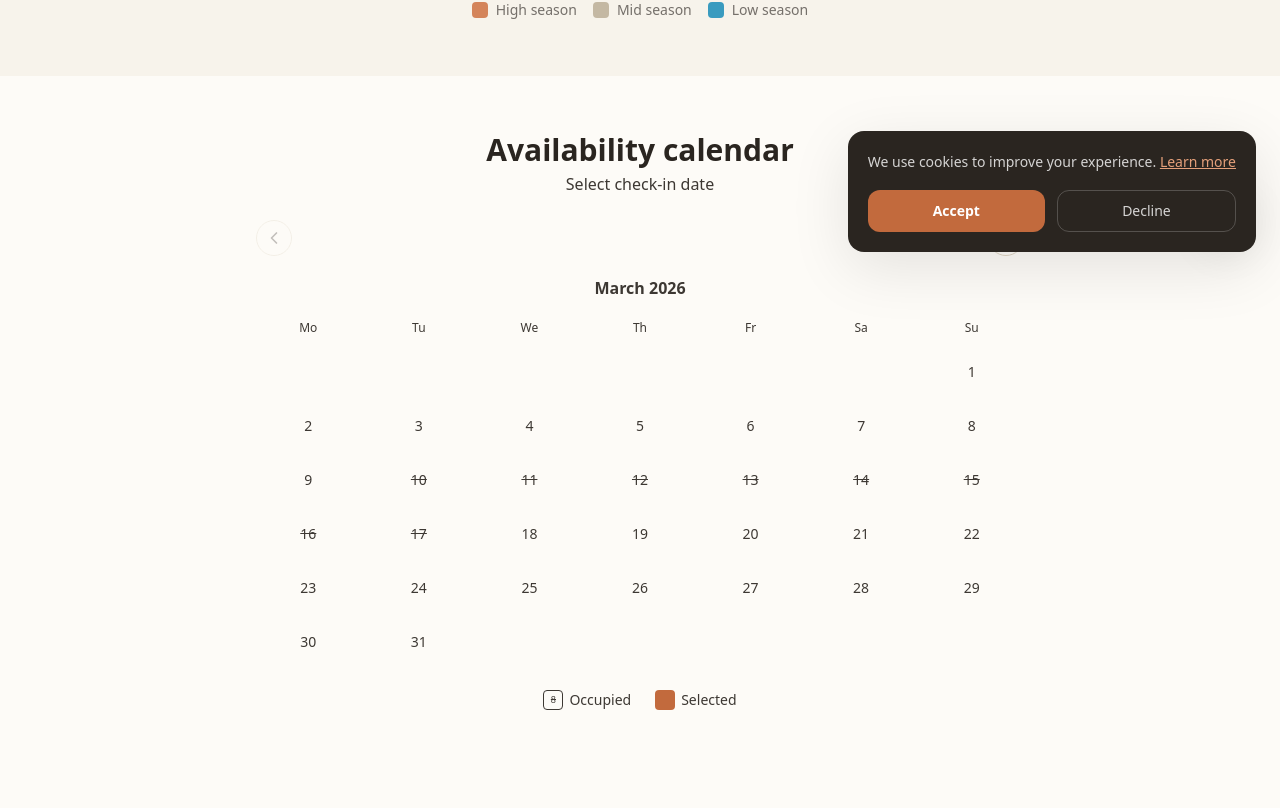
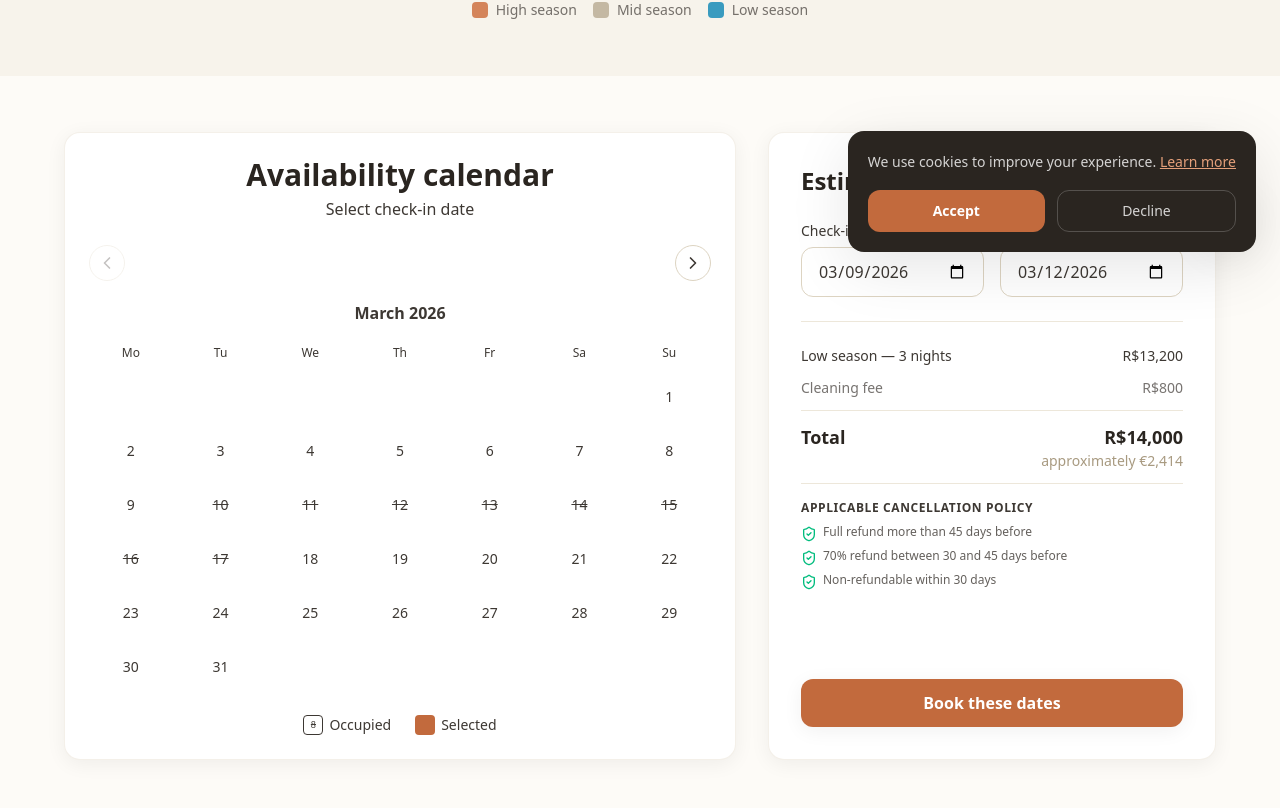
Before and after one commit to pauloeriko/VilaCaju, a Next.js app: page /en/tarifs in a window 1280 px wide. Shown: the part 532-1340 px from the top of the page. Built offline with nearby package versions, Linux system fonts and the light colour scheme.

Commit message:
modification calendar on tarif page

```diff
--- a/src/components/booking/BookingForm.tsx
+++ b/src/components/booking/BookingForm.tsx
@@ -97,8 +97,10 @@ export default function BookingForm({ lang, dict }: BookingFormProps) {
   defaultCheckout.setDate(defaultCheckout.getDate() + 3);
 
   // Pré-remplissage depuis les query params (ex: /reserver?checkIn=2026-07-01&checkOut=2026-07-08)
-  const urlCheckIn  = searchParams.get("checkIn")  ?? tomorrow.toISOString().split("T")[0];
-  const urlCheckOut = searchParams.get("checkOut") ?? defaultCheckout.toISOString().split("T")[0];
+  const calendarInitialCheckIn  = searchParams.get("checkIn");
+  const calendarInitialCheckOut = searchParams.get("checkOut");
+  const urlCheckIn  = calendarInitialCheckIn  ?? tomorrow.toISOString().split("T")[0];
+  const urlCheckOut = calendarInitialCheckOut ?? defaultCheckout.toISOString().split("T")[0];
 
   const [form, setForm] = useState<FormState>({
     checkIn: urlCheckIn,
@@ -290,7 +292,12 @@ export default function BookingForm({ lang, dict }: BookingFormProps) {
         <div className="lg:sticky lg:top-24 space-y-6">
         {/* Calendrier de disponibilité */}
         <div className="card-organic p-6">
-          <AvailabilityCalendar lang={lang} onDatesChange={handleCalendarDatesChange} />
+          <AvailabilityCalendar
+            lang={lang}
+            onDatesChange={handleCalendarDatesChange}
+            initialCheckIn={calendarInitialCheckIn}
+            initialCheckOut={calendarInitialCheckOut}
+          />
         </div>
 
         {/* Récapitulatif */}
--- a/src/components/pricing/AvailabilityCalendar.tsx
+++ b/src/components/pricing/AvailabilityCalendar.tsx
@@ -180,15 +180,26 @@ function MonthGrid({
 interface AvailabilityCalendarProps {
   lang: Locale;
   onDatesChange?: (checkIn: string, checkOut: string) => void;
+  initialCheckIn?: string | null;
+  initialCheckOut?: string | null;
 }
 
 const TOTAL_MONTHS = 12;
 
-export default function AvailabilityCalendar({ lang, onDatesChange }: AvailabilityCalendarProps) {
+export default function AvailabilityCalendar({ lang, onDatesChange, initialCheckIn, initialCheckOut }: AvailabilityCalendarProps) {
   const now = new Date();
-  const [offset, setOffset] = useState(0); // index du mois affiché (0 = mois courant)
-  const [checkIn, setCheckIn] = useState<string | null>(null);
-  const [checkOut, setCheckOut] = useState<string | null>(null);
+
+  // Naviguer directement vers le mois de la date d'arrivée si elle est fournie
+  const initialOffset = (() => {
+    if (!initialCheckIn) return 0;
+    const ci = new Date(initialCheckIn);
+    const diff = (ci.getFullYear() - now.getFullYear()) * 12 + (ci.getMonth() - now.getMonth());
+    return Math.max(0, Math.min(diff, TOTAL_MONTHS - 1));
+  })();
+
+  const [offset, setOffset] = useState(initialOffset);
+  const [checkIn, setCheckIn] = useState<string | null>(initialCheckIn ?? null);
+  const [checkOut, setCheckOut] = useState<string | null>(initialCheckOut ?? null);
   const [hoverDate, setHoverDate] = useState<string | null>(null);
   const labels = LABELS[lang];
 
--- a/src/components/pricing/PriceCalculator.tsx
+++ b/src/components/pricing/PriceCalculator.tsx
@@ -1,12 +1,64 @@
 "use client";
 
 import React, { useState, useMemo, useEffect } from "react";
+import Link from "next/link";
+import { ShieldCheck, ShieldAlert, ShieldX } from "lucide-react";
 import { calculatePrice } from "@/lib/pricing/calculator";
 import { formatCurrency, brlToEur } from "@/lib/utils";
 import { useCurrency } from "@/lib/currency/CurrencyContext";
+import { cancellationPolicies, type CancellationPolicy } from "@/data/policies";
+import { pricingConfig } from "@/lib/pricing/seasons";
+import type { SeasonType } from "@/lib/pricing/types";
 import type { Locale } from "@/lib/i18n/config";
 import type { Dictionary } from "@/lib/i18n/dictionaries";
 
+// ─── Politique d'annulation dominante ────────────────────────────────────────
+const SEVERITY: Record<SeasonType, number> = { peak: 4, high: 3, mid: 2, low: 1, closed: 0 };
+
+function getDominantPolicy(checkIn: string, checkOut: string): CancellationPolicy | null {
+  if (!checkIn || !checkOut) return null;
+  const ci = new Date(checkIn);
+  const co = new Date(checkOut);
+  if (co <= ci) return null;
+
+  let dominant: SeasonType | null = null;
+  const current = new Date(ci);
+
+  while (current < co) {
+    const month = current.getMonth() + 1;
+    const day = current.getDate();
+    for (const season of pricingConfig.seasons) {
+      const { startMonth, startDay, endMonth, endDay, type } = season;
+      let matches = false;
+      if (startMonth <= endMonth) {
+        matches =
+          (month > startMonth || (month === startMonth && day >= startDay)) &&
+          (month < endMonth   || (month === endMonth   && day <= endDay));
+      } else {
+        matches =
+          month > startMonth || (month === startMonth && day >= startDay) ||
+          month < endMonth   || (month === endMonth   && day <= endDay);
+      }
+      if (matches) {
+        if (dominant === null || SEVERITY[type] > SEVERITY[dominant]) dominant = type;
+        break;
+      }
+    }
+    current.setDate(current.getDate() + 1);
+  }
+
+  if (!dominant || dominant === "closed") return null;
+  return cancellationPolicies.find((p) => p.seasonType === dominant) ?? null;
+}
+
+const POLICY_ICON: Record<string, React.ReactNode> = {
+  low:  <ShieldCheck className="w-4 h-4 text-emerald-500 shrink-0 mt-0.5" />,
+  mid:  <ShieldCheck className="w-4 h-4 text-emerald-500 shrink-0 mt-0.5" />,
+  high: <ShieldAlert className="w-4 h-4 text-amber-500 shrink-0 mt-0.5" />,
+  peak: <ShieldX    className="w-4 h-4 text-red-500 shrink-0 mt-0.5" />,
+};
+
+// ─────────────────────────────────────────────────────────────────────────────
 interface PriceCalculatorProps {
   lang: Locale;
   dict: Dictionary["rates"];
@@ -47,8 +99,13 @@ export default function PriceCalculator({
     return calculatePrice(ci, co, lang);
   }, [checkIn, checkOut, lang]);
 
+  const applicablePolicy = useMemo(
+    () => getDominantPolicy(checkIn, checkOut),
+    [checkIn, checkOut]
+  );
+
   return (
-    <div className="card-organic p-8 3xl:p-8">
+    <div className="card-organic p-8 flex flex-col h-full">
       <h3 className="font-heading text-2xl font-bold text-charcoal-800 mb-6">
         {dict.calculatorTitle}
       </h3>
@@ -81,7 +138,7 @@ export default function PriceCalculator({
       </div>
 
       {breakdown && (
-        <div className="border-t border-sand-200 pt-6 space-y-3">
+        <div className="border-t border-sand-200 pt-6 space-y-3 flex-1">
           {breakdown.hasClosedDays && (
             <p className="text-sm text-red-500 font-medium">
               {lang === "fr"
@@ -131,6 +188,45 @@ export default function PriceCalculator({
               </div>
             </div>
           </div>
+
+          {/* Politique d'annulation applicable */}
+          {applicablePolicy && (
+            <div className="border-t border-sand-200 pt-4 mt-2">
+              <p className="text-xs font-semibold text-charcoal-700 uppercase tracking-wider mb-2">
+                {lang === "fr"
+                  ? "Politique d'annulation applicable"
+                  : lang === "pt"
+                  ? "Política de cancelamento aplicável"
+                  : "Applicable cancellation policy"}
+              </p>
+              <div className="space-y-1.5">
+                {applicablePolicy.rules.map((rule, i) => (
+                  <div key={i} className="flex items-start gap-1.5">
+                    {POLICY_ICON[applicablePolicy.seasonType]}
+                    <span className="text-xs text-charcoal-700/80">
+                      {rule.label[lang]}
+                    </span>
+                  </div>
+                ))}
+              </div>
+            </div>
+          )}
+        </div>
+      )}
+
+      {/* CTA réservation — ancré en bas de la carte */}
+      {checkIn && checkOut && (
+        <div className="mt-auto pt-6">
+          <Link
+            href={`/${lang}/reserver?checkIn=${checkIn}&checkOut=${checkOut}`}
+            className="block w-full text-center bg-terracotta-500 hover:bg-terracotta-600 text-white font-semibold px-5 py-3 rounded-soft transition-colors shadow-natural hover:shadow-natural-lg"
+          >
+            {lang === "fr"
+              ? "Réserver ces dates"
+              : lang === "pt"
+              ? "Reservar essas datas"
+              : "Book these dates"}
+          </Link>
         </div>
       )}
     </div>
--- a/src/components/pricing/TarifsCalendarSync.tsx
+++ b/src/components/pricing/TarifsCalendarSync.tsx
@@ -38,9 +38,7 @@ export default function TarifsCalendarSync({
   const handleDatesChange = useCallback((checkIn: string, checkOut: string) => {
     setCalendarCheckIn(checkIn);
     setCalendarCheckOut(checkOut);
-    // Scroll fluide vers le calculateur
-    const el = document.getElementById("price-calculator");
-    if (el) el.scrollIntoView({ behavior: "smooth", block: "start" });
+    // Pas de scroll — le calculateur est visible côte à côte
   }, []);
 
   return (
@@ -58,27 +56,27 @@ export default function TarifsCalendarSync({
         </div>
       </div>
 
-      {/* 2. Calendrier de disponibilité */}
+      {/* 2 + 4. Calendrier de disponibilité + Estimez votre séjour — côte à côte */}
       <div className="px-6 md:px-8 py-10 md:py-14">
         <div className="max-w-6xl mx-auto">
-          <AvailabilityCalendar lang={lang} onDatesChange={handleDatesChange} />
+          <div className="grid grid-cols-1 lg:grid-cols-[3fr_2fr] gap-8 items-stretch">
+            <div className="card-organic p-6 h-full">
+              <AvailabilityCalendar lang={lang} onDatesChange={handleDatesChange} />
+            </div>
+            <div id="price-calculator" className="h-full [&>div]:h-full">
+              <PriceCalculator
+                lang={lang}
+                dict={dict}
+                externalCheckIn={calendarCheckIn}
+                externalCheckOut={calendarCheckOut}
+              />
+            </div>
+          </div>
         </div>
       </div>
 
       {/* 3. Prix des saisons */}
       {priceCards}
-
-      {/* 4. Estimez votre séjour */}
-      <div id="price-calculator" className="bg-sand-100 px-6 md:px-8 py-10 md:py-14">
-        <div className="max-w-xl mx-auto">
-          <PriceCalculator
-            lang={lang}
-            dict={dict}
-            externalCheckIn={calendarCheckIn}
-            externalCheckOut={calendarCheckOut}
-          />
-        </div>
-      </div>
 
       {/* 5. Conditions de paiement */}
       {paymentSection}
```
